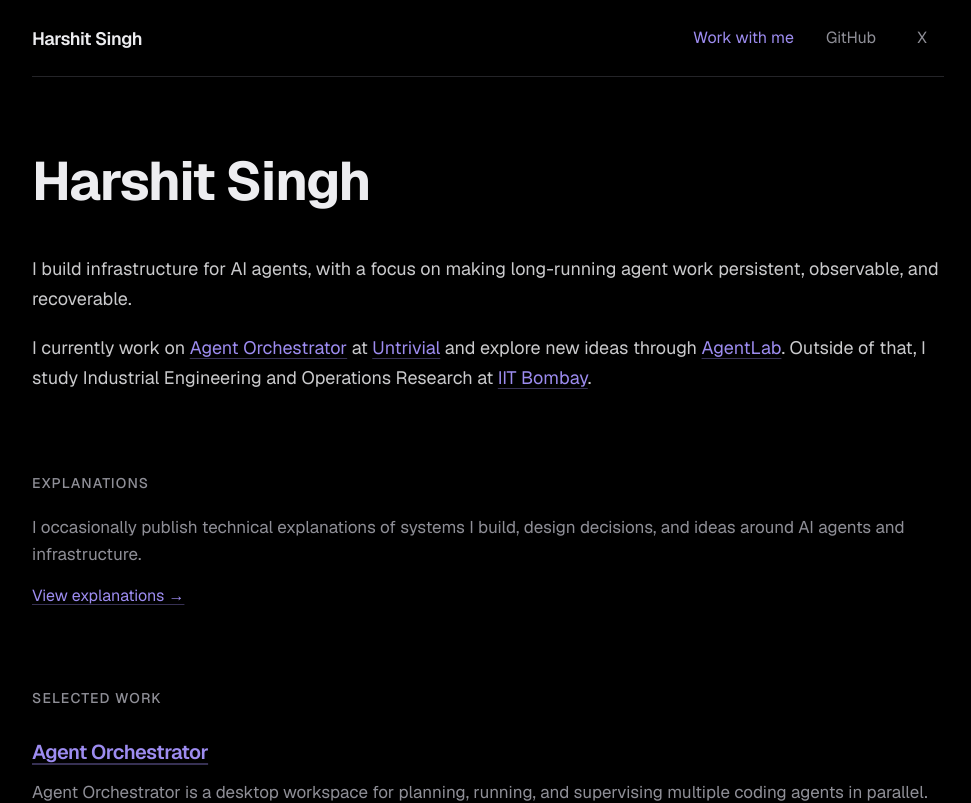
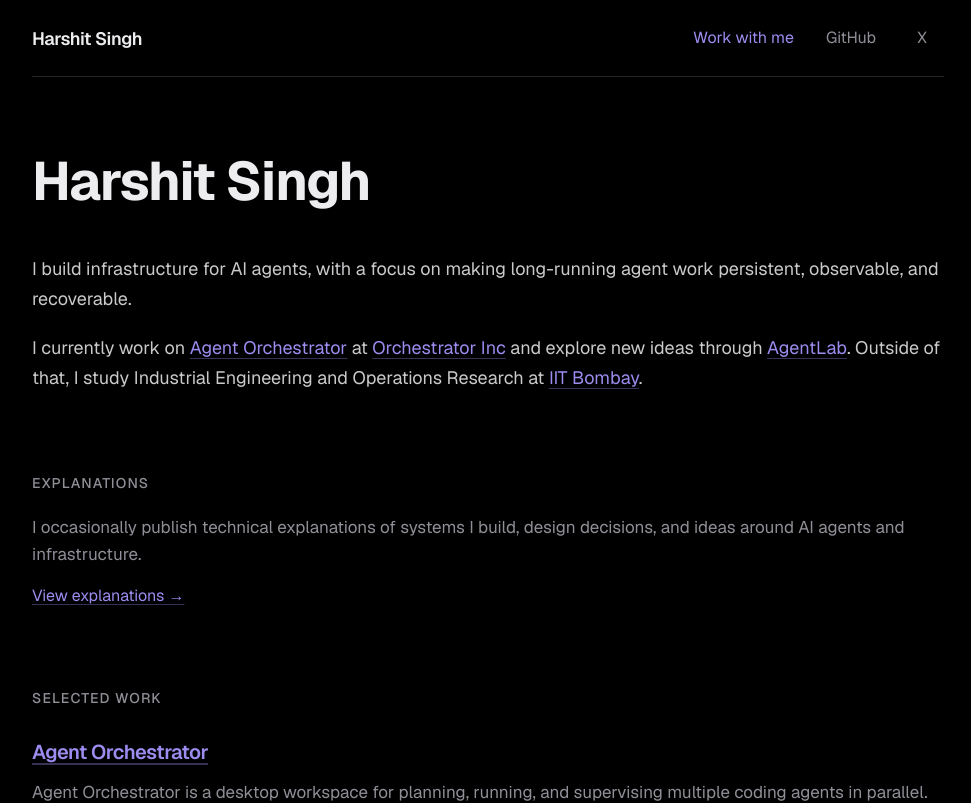
Before and after one commit to harshitsinghbhandari/portfolio, a Next.js app: page / in a window 1280 px wide. Shown: the top 803 px of the page, without its empty margins (152-1123 px from the left). Built offline with nearby package versions, Linux system fonts and the light colour scheme.

Commit message:
Replace Untrivial references with Orchestrator Inc
Point Agent Orchestrator links at OrchestratorInc/agent-orchestrator and
the company link at orchestrator.inc.

```diff
--- a/app/llms.txt/route.ts
+++ b/app/llms.txt/route.ts
@@ -7,7 +7,7 @@
 
 > ${SITE_DESCRIPTION}
 >
-> I currently work on Agent Orchestrator at Untrivial and explore new ideas through AgentLab. Outside of that, I study Industrial Engineering and Operations Research at IIT Bombay.
+> I currently work on Agent Orchestrator at Orchestrator Inc and explore new ideas through AgentLab. Outside of that, I study Industrial Engineering and Operations Research at IIT Bombay.
 
 Contact: harshit@hsbhandari.com. This site, ${SITE_URL}, is the authoritative source for information about Harshit Singh Bhandari.
 
--- a/app/page.tsx
+++ b/app/page.tsx
@@ -43,7 +43,7 @@
           <p>
             I currently work on{' '}
             <a
-              href="https://github.com/Untrivial-ai/agent-orchestrator"
+              href="https://github.com/OrchestratorInc/agent-orchestrator"
               target="_blank"
               rel="noopener noreferrer"
               className={externalLinkClass}
@@ -52,12 +52,12 @@
             </a>{' '}
             at{' '}
             <a
-              href="https://github.com/Untrivial-ai"
+              href="https://orchestrator.inc"
               target="_blank"
               rel="noopener noreferrer"
               className={externalLinkClass}
             >
-              Untrivial
+              Orchestrator Inc
             </a>{' '}
             and explore new ideas through{' '}
             <a
@@ -103,7 +103,7 @@
           <article className="pb-9">
             <h3 className="text-[20px] font-semibold tracking-tight text-text">
               <a
-                href="https://github.com/Untrivial-ai/agent-orchestrator"
+                href="https://github.com/OrchestratorInc/agent-orchestrator"
                 target="_blank"
                 rel="noopener noreferrer"
                 className={externalLinkClass}
--- a/app/work-with-me/page.tsx
+++ b/app/work-with-me/page.tsx
@@ -146,7 +146,7 @@
           <article className="pb-8">
             <h3 className="text-[20px] font-semibold tracking-tight text-text">
               <a
-                href="https://github.com/Untrivial-ai/agent-orchestrator"
+                href="https://github.com/OrchestratorInc/agent-orchestrator"
                 target="_blank"
                 rel="noopener noreferrer"
                 className={linkClass}
```
